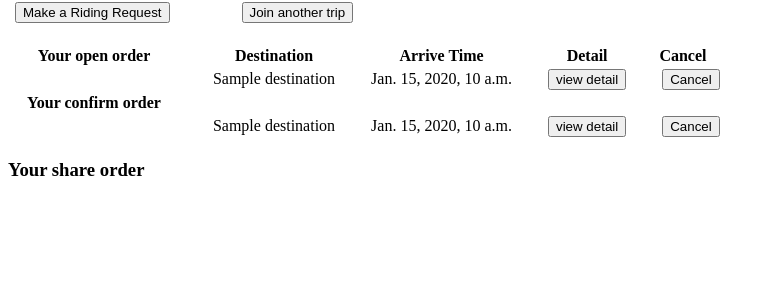
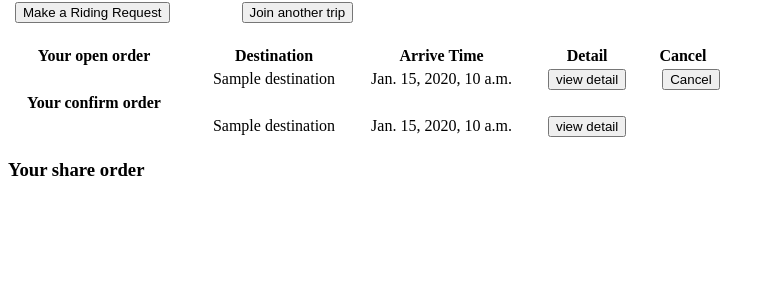
Before and after one commit to ming000z/rideApp, a Django app: template main/templates/main/home_page.html in a window 1280 px wide. Shown: the part 197-497 px from the top of the page, without its empty margins (0-773 px from the left). Run offline with Django 4.2, Linux system fonts and the light colour scheme; a user stored in the database is signed in; tables that the repository leaves empty hold one stand-in row (values such as "Sample post"); the template is opened without the code that fills it: values that come from a table or form of the project are taken from there, most other values are stand-ins (such as "Sample title", 1, 10 or a date in 2020); data that the repository does not hold is empty.

Commit message:
home page fix

```diff
--- a/main/templates/main/home_page.html
+++ b/main/templates/main/home_page.html
@@ -41,7 +41,7 @@
   <td>&emsp;{{ order.destination }}&emsp;</td>
   <td>&emsp;{{ order.arrival_time }}&emsp;</td>
   <td>&emsp;<button type="submit" onclick="location.href='{% url 'usr:usr-order-update'  order.id%}'">view detail </button>&emsp;</td>
-  <td>&emsp;<button type="submit" onclick="location.href=''">Cancel</button>
+  <td>&emsp;<button type="submit" onclick="location.href='{% url 'usr:usr-order-delete' order.id%}'">Cancel</button>
   </td>
 
 </tr>
@@ -57,7 +57,6 @@
   <td>&emsp;{{ order.destination }}&emsp;</td>
   <td>&emsp;{{ order.arrival_time }}&emsp;</td>
   <td>&emsp;<button type="submit" onclick="location.href='{% url 'usr:usr-order-detail'  order.id%}'">view detail </button>&emsp;</td>
-  <td>&emsp;<button type="submit" onclick="location.href=''">Cancel </button></td>
 
 
 </td>
```
